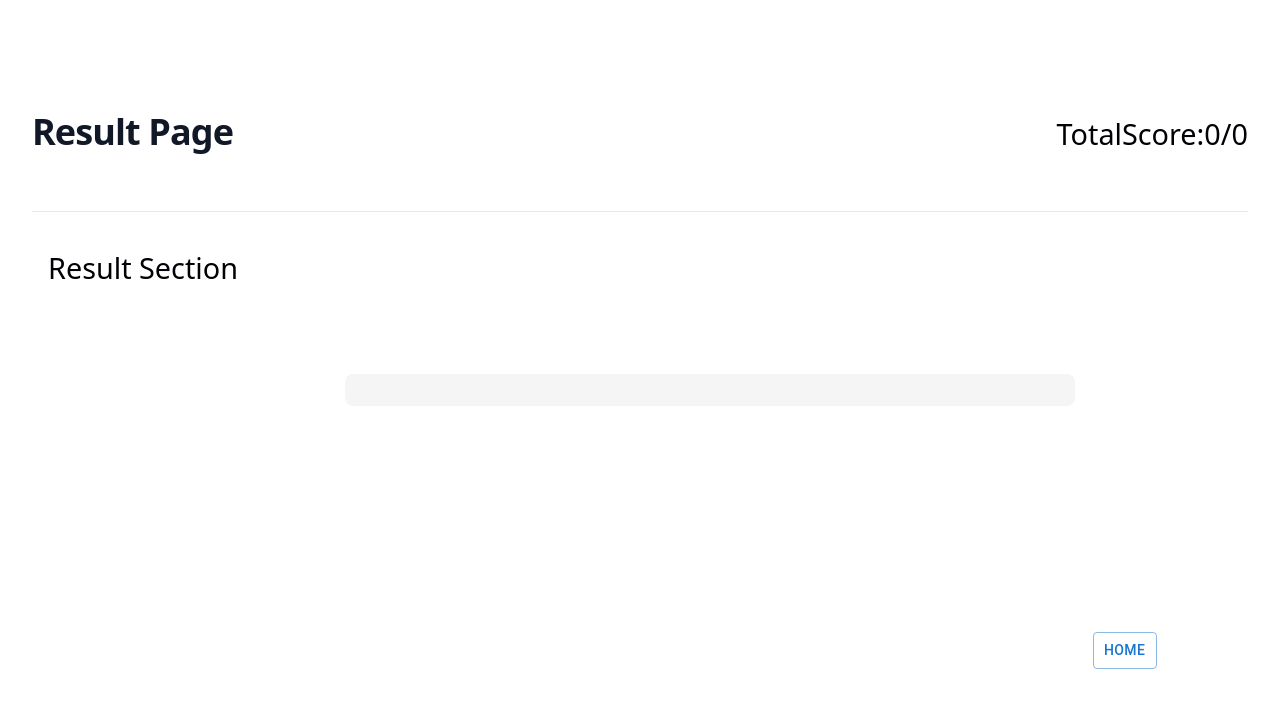
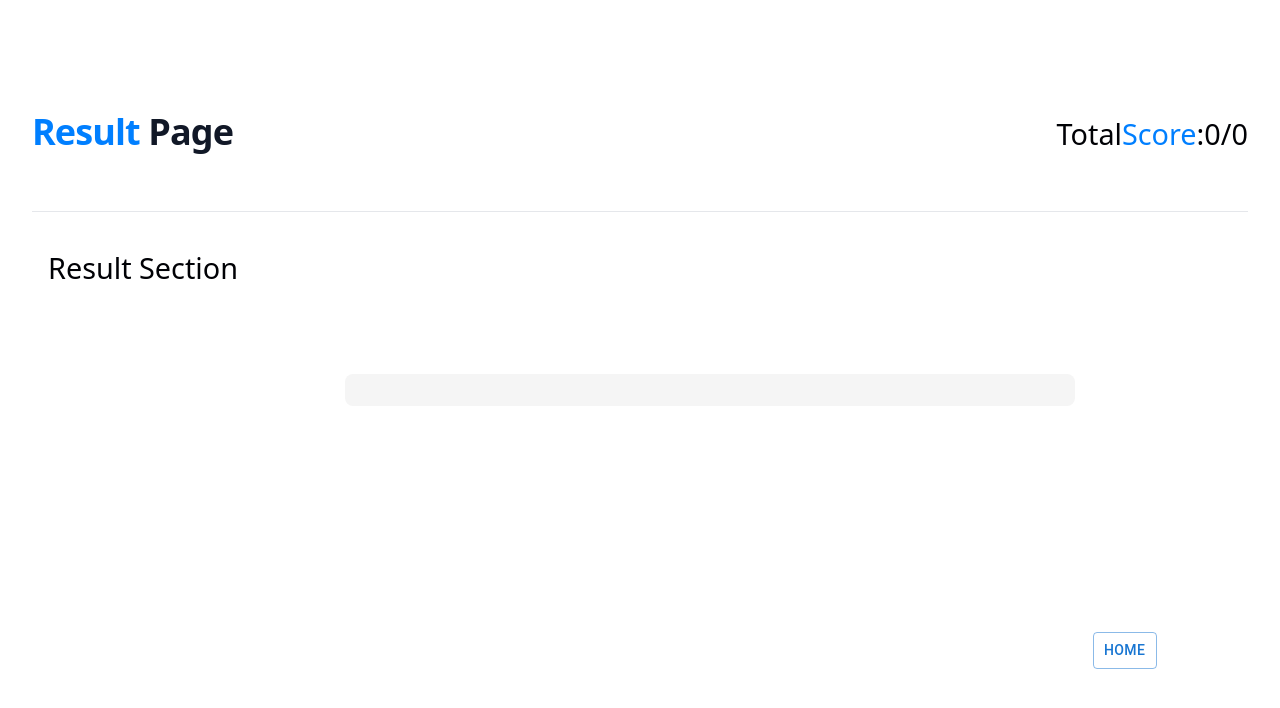
Before and after one commit to rishabhbandooni/Eqaim, a Next.js app in the folder quizapp/: page /result in a window 1280 px wide. Shown: the top 708 px of the page. Built offline with nearby package versions, Linux system fonts and the light colour scheme.

Commit message:
added readme file

```diff
--- a/quizapp/src/app/globals.css
+++ b/quizapp/src/app/globals.css
@@ -80,6 +80,9 @@ button {
 .visited {
   background: orange;
 }
+.spanHead {
+  color: #007fff;
+}
 .answered {
   background: green;
 }
@@ -140,4 +143,13 @@ li {
   .QuizPageMobile {
     display: block !important ;
   }
+  .aboutDiv {
+    display: none;
+  }
+  .quizGameHeading {
+    padding: 2rem;
+  }
+  .quizGameHeading h1 {
+    font-size: 20px;
+  }
 }
--- a/quizapp/src/app/overview/page.jsx
+++ b/quizapp/src/app/overview/page.jsx
@@ -98,24 +98,17 @@ export default function page() {
                     </button>
                   </div>
 
-                  <form className="mt-4 border-t border-gray-200">
-                    <ul
-                      role="list"
-                      className="px-2 py-3 font-medium text-gray-900"
-                    >
-                      <h2 className="px-2 py-3 font-medium text-gray-900">
-                        Phone Overview
-                      </h2>
-                    </ul>
-                  </form>
+                  <h2 className="px-2 py-3 font-medium text-gray-900">
+                    Phone Overview
+                  </h2>
                 </Dialog.Panel>
               </Transition.Child>
             </div>
           </Dialog>
         </Transition.Root>
 
-        <main className="mx-auto max-w-7xl px-4 sm:px-6 lg:px-8">
-          <div className="flex items-baseline justify-between border-b border-gray-200 pb-6 pt-24">
+        <main className=" mx-auto max-w-7xl px-4 sm:px-6 lg:px-8">
+          <div className="quizGameHeading flex items-baseline justify-between border-b border-gray-200 pb-6 pt-24">
             <h1 className="text-4xl font-bold tracking-tight text-gray-900">
               Quiz Game
             </h1>
@@ -200,6 +193,7 @@ export default function page() {
                   }}
                   sx={{ width: "40%" }}
                   variant="outlined"
+                  className="buttonCss"
                 >
                   Prev
                 </Button>
@@ -212,6 +206,7 @@ export default function page() {
                   }}
                   sx={{ width: "40%" }}
                   variant="outlined"
+                  className="buttonCss"
                 >
                   Next
                 </Button>
--- a/quizapp/src/app/result/page.jsx
+++ b/quizapp/src/app/result/page.jsx
@@ -83,13 +83,14 @@ export default function page() {
         <main className="mx-auto max-w-7xl px-4 sm:px-6 lg:px-8">
           <div className="flex items-baseline justify-between border-b border-gray-200 pb-6 pt-24">
             <h1 className="text-4xl font-bold tracking-tight text-gray-900">
-              Result Page
+              <span className="spanHead">Result</span> Page
             </h1>
 
             <div className="flex items-center">
               <div>
                 <h3>
-                  TotalScore:{getScore()}/{questions.length}
+                  Total<span className="spanHead">Score</span>:{getScore()}/
+                  {questions.length}
                 </h3>
               </div>
 
--- a/quizapp/src/components/Result.js
+++ b/quizapp/src/components/Result.js
@@ -103,7 +103,11 @@ const Result = ({ selectedQuestion }) => {
         }}
       >
         <Link href="/">
-          <Button variant="outlined" sx={{ width: "20%" }}>
+          <Button
+            className="buttonCss"
+            variant="outlined"
+            sx={{ width: "30%" }}
+          >
             Home
           </Button>
         </Link>
```
Also changed, not shown: 1 other file (tests, documents, lock files or other folders).
